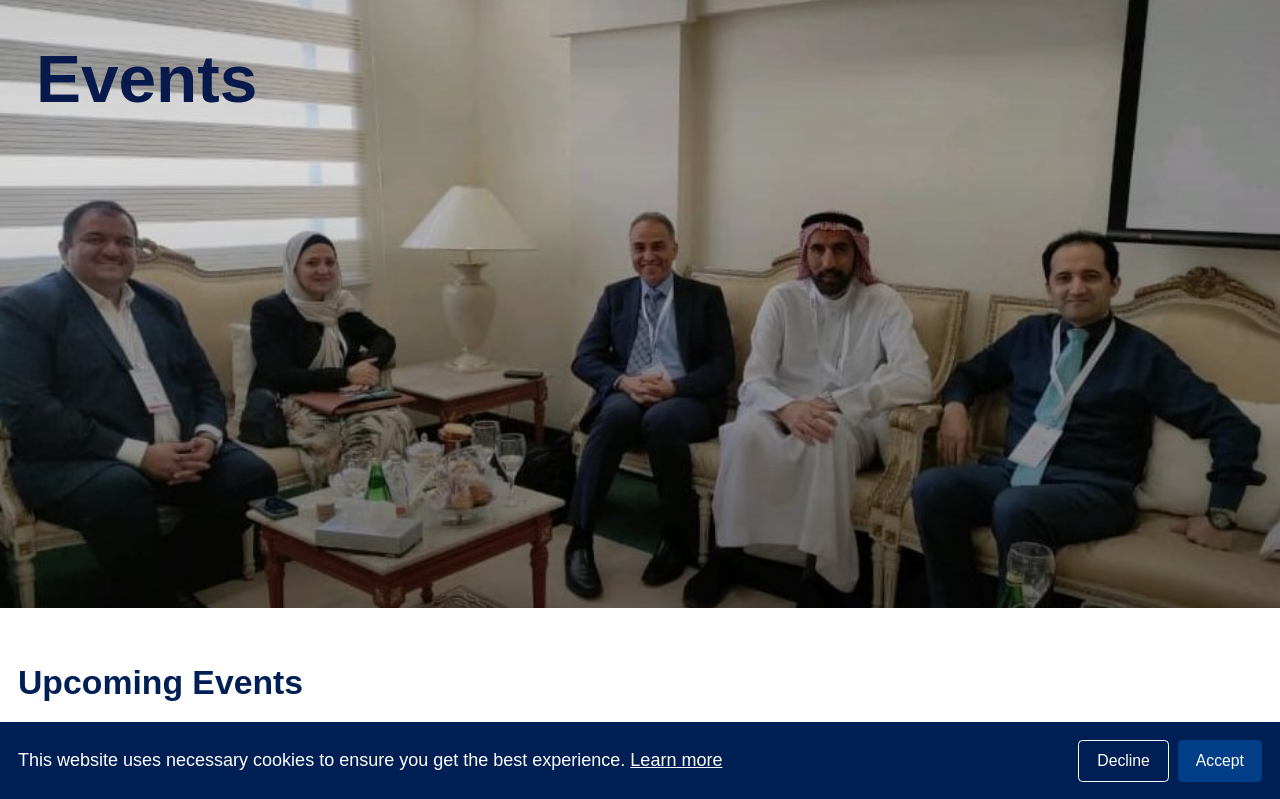
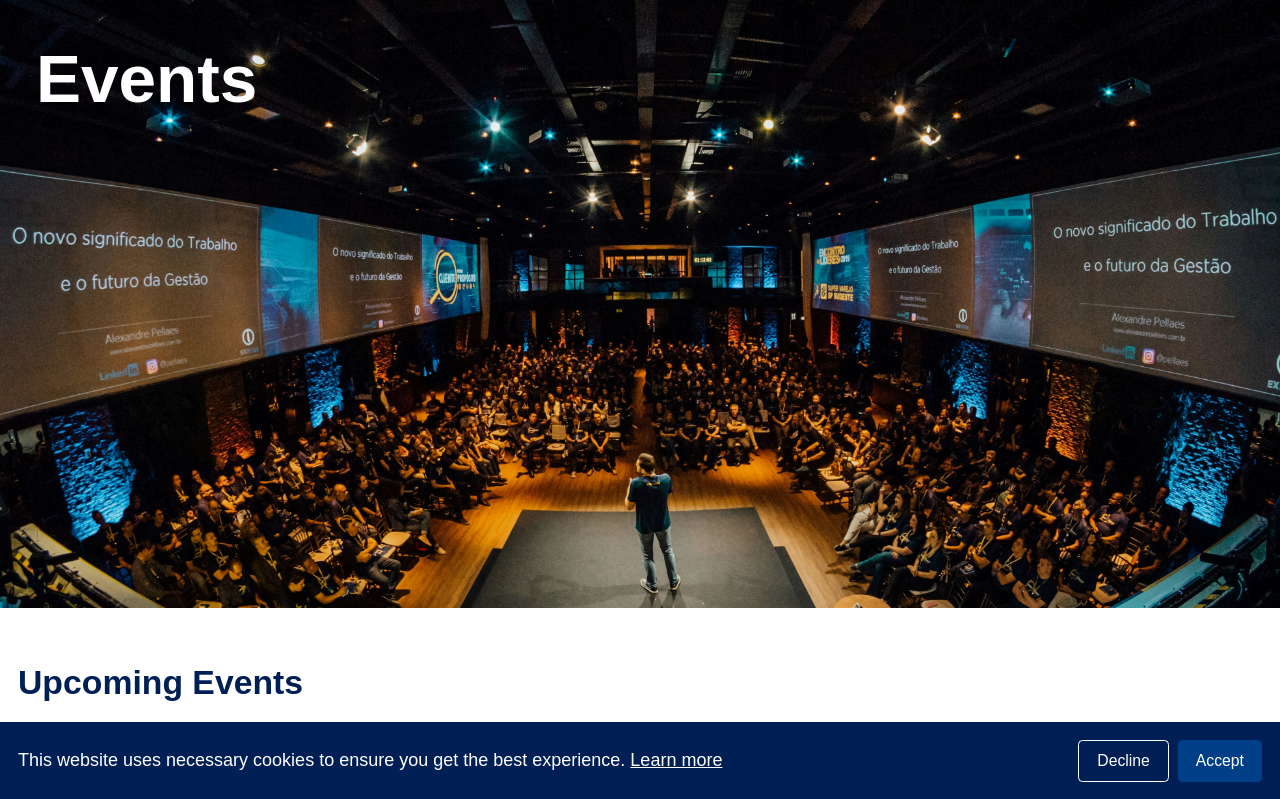
Before and after one commit to AyeshaShahid771/Afrisoft, a Next.js app: page /events in a window 1280 px wide. Shown: the top 799 px of the page. Built offline with nearby package versions, Linux system fonts and the light colour scheme.

Commit message:
image of hero section of events page changed

```diff
--- a/src/app/events/components/Hero.tsx
+++ b/src/app/events/components/Hero.tsx
@@ -6,7 +6,7 @@ export default function Hero() {
   return (
     <header className="relative h-[56vh] md:h-[76vh] w-full overflow-hidden bg-deep-navy">
       <Image
-        src="/image2.jpeg"
+        src="/event.jpg"
         alt="Events hero"
         fill
         className="object-cover"
@@ -19,7 +19,7 @@ export default function Hero() {
       <div className="absolute inset-0 z-20 flex items-start">
         <div className="container mx-auto px-4 pt-8 md:pt-20 relative">
           {/* Absolutely position the heading to move it higher while keeping the paragraph in normal flow */}
-          <h1 className="absolute left-0 top-0 translate-y-10 md:-translate-y 14 translate-x-4 md:translate-x-8 text-4xl md:text-6xl font-extrabold text-[#071a4b] max-w-4xl">
+          <h1 className="absolute left-0 top-0 translate-y-10 md:-translate-y 14 translate-x-4 md:translate-x-8 text-4xl md:text-6xl font-extrabold text-[#ffff] max-w-4xl">
             Events
           </h1>
           <div className="pt-20 md:pt-28">
```
Also changed, not shown: public/event.jpg (added).
